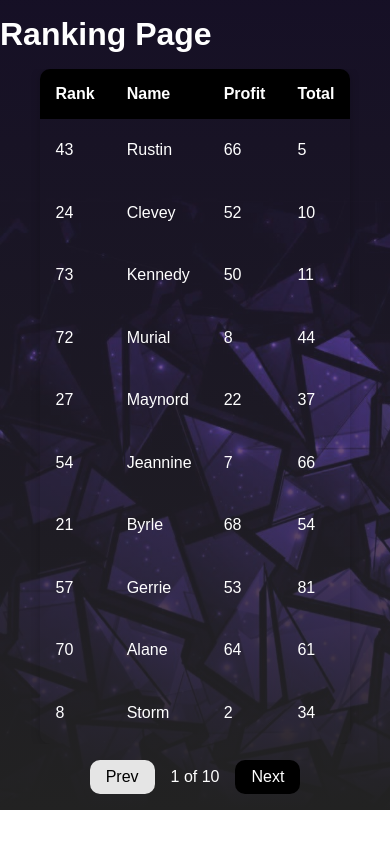
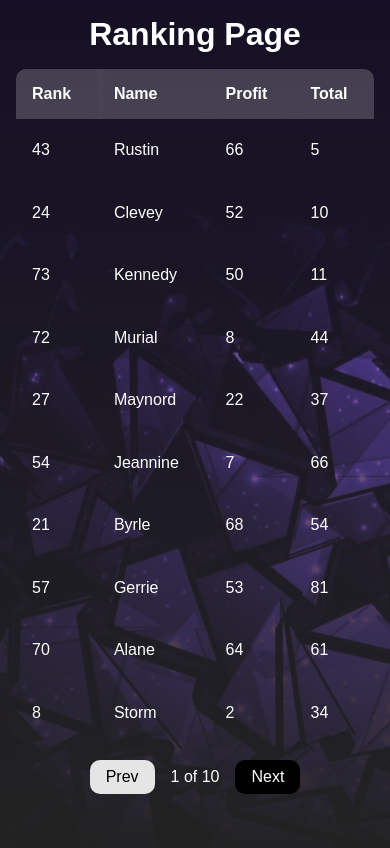
Before and after one commit to Pranjal1128/InnovationTank, a React (Create React App) app: page /#/AudienceRanking in a window 390 px wide. Shown: the top 848 px of the page. Built offline with nearby package versions, Linux system fonts and the light colour scheme.

Commit message:
In RankingPage component desktop responsiveness added and height bug removed

```diff
--- a/src/Pages/AudienceRanking/AudienceRanking.css
+++ b/src/Pages/AudienceRanking/AudienceRanking.css
@@ -1,18 +1,21 @@
 
 
 .audience-ranking {
-
+    width: 100%;
+    min-height: 100vh;
 }
 
 .audience-ranking > h1 {
     margin: 1rem 0;
+    display: flex;
+    justify-content: center;
+    align-items: center;
 }
 
 .audience-ranking-table {
-    width: 100%;
-    height: 80vh;
+
     overflow-x: scroll;
-
+    margin: 1rem;
 }
 
 .audience-ranking-table::-webkit-scrollbar {
@@ -30,7 +33,8 @@
     padding: 1rem;
     border-collapse: collapse;
     overflow-x: auto;
-    min-height: 80vh;
+    height: 80vh;
+    width: 100%;
 
 }
 
@@ -38,8 +42,12 @@
 
 .audience-ranking-table th{
     padding: 1rem;
-    background-color: black;
     text-align: left;
+
+    background: rgba( 255, 255, 255, 0.2 );
+    box-shadow: 0 8px 32px 0 rgba( 31, 38, 135, 0.37 );
+    backdrop-filter: blur( 4px );
+    -webkit-backdrop-filter: blur( 4px );
 }
 
 .audience-ranking-table th:first-of-type {
```
